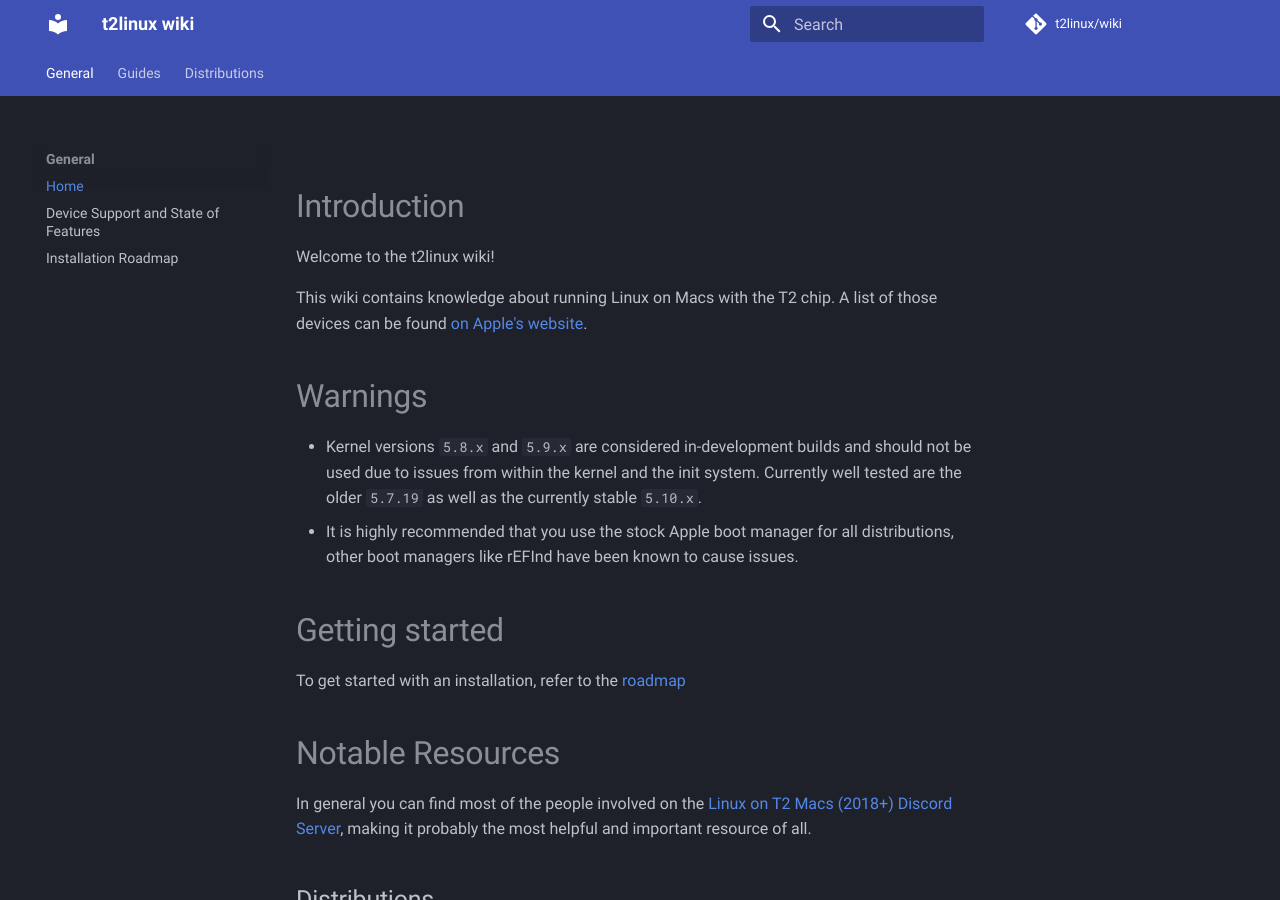
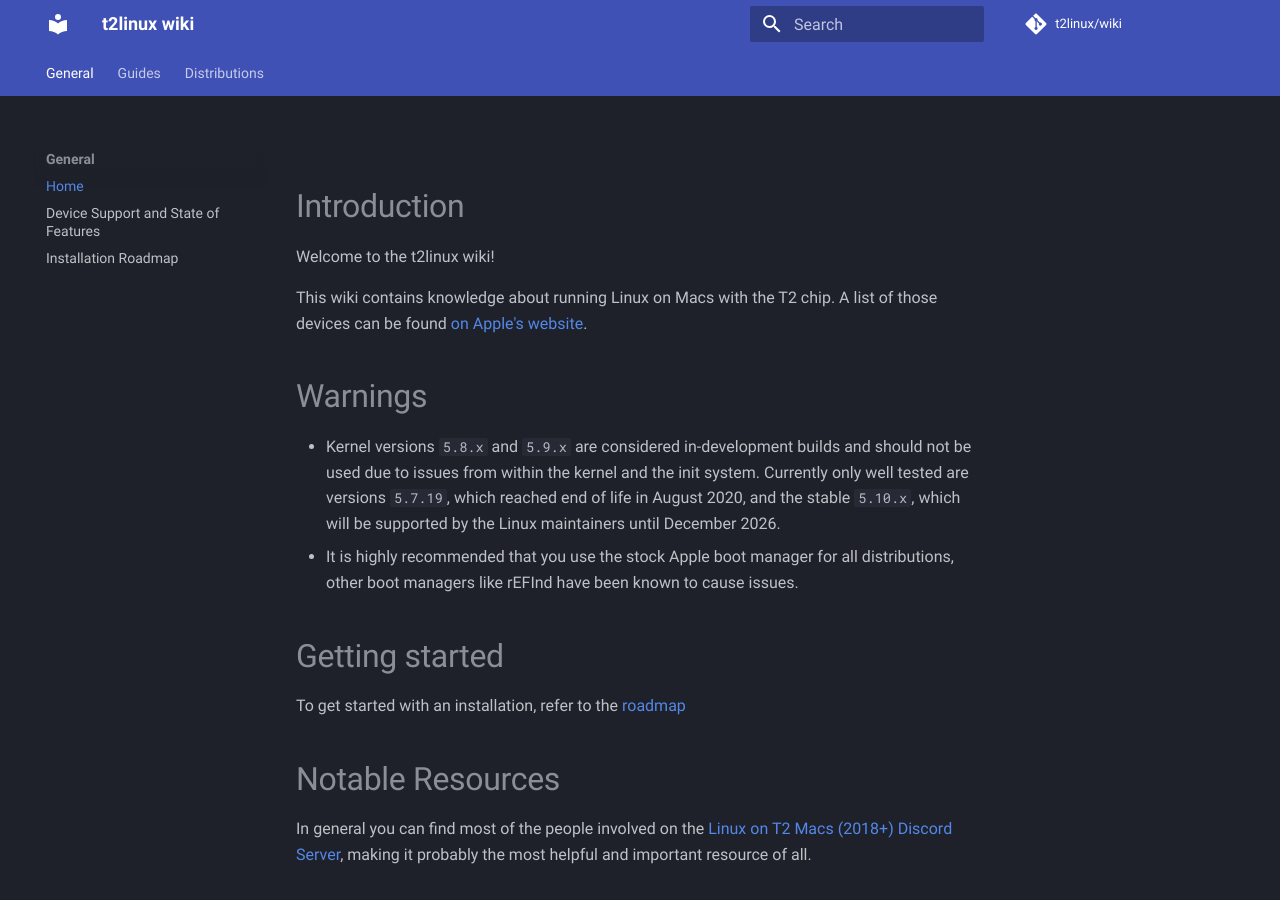
Before and after one commit to t2linux/wiki, an MkDocs documentation site: the page built from docs/index.md, in a window 1280 px wide and 900 px high. Built offline with MkDocs 1.6.1 and Material for MkDocs 9.7.7, drawn with Linux system fonts in a browser that asks for light colours; comment, search, counter and statistics services are not loaded.

Commit message:
Index: Clarify EOF for 5.7.19

```diff
--- a/docs/index.md
+++ b/docs/index.md
@@ -7,7 +7,7 @@ A list of those devices can be found [on Apple's website](https://support.apple.
 
 # Warnings
 
-- Kernel versions `5.8.x` and `5.9.x` are considered in-development builds and should not be used due to issues from within the kernel and the init system. Currently well tested are the older `5.7.19` as well as the currently stable `5.10.x`.
+- Kernel versions `5.8.x` and `5.9.x` are considered in-development builds and should not be used due to issues from within the kernel and the init system. Currently only well tested are versions `5.7.19`, which reached end of life in August 2020, and the stable `5.10.x`, which will be supported by the Linux maintainers until December 2026.
 - It is highly recommended that you use the stock Apple boot manager for all distributions, other boot managers like rEFInd have been known to cause issues.
 
 # Getting started
```
